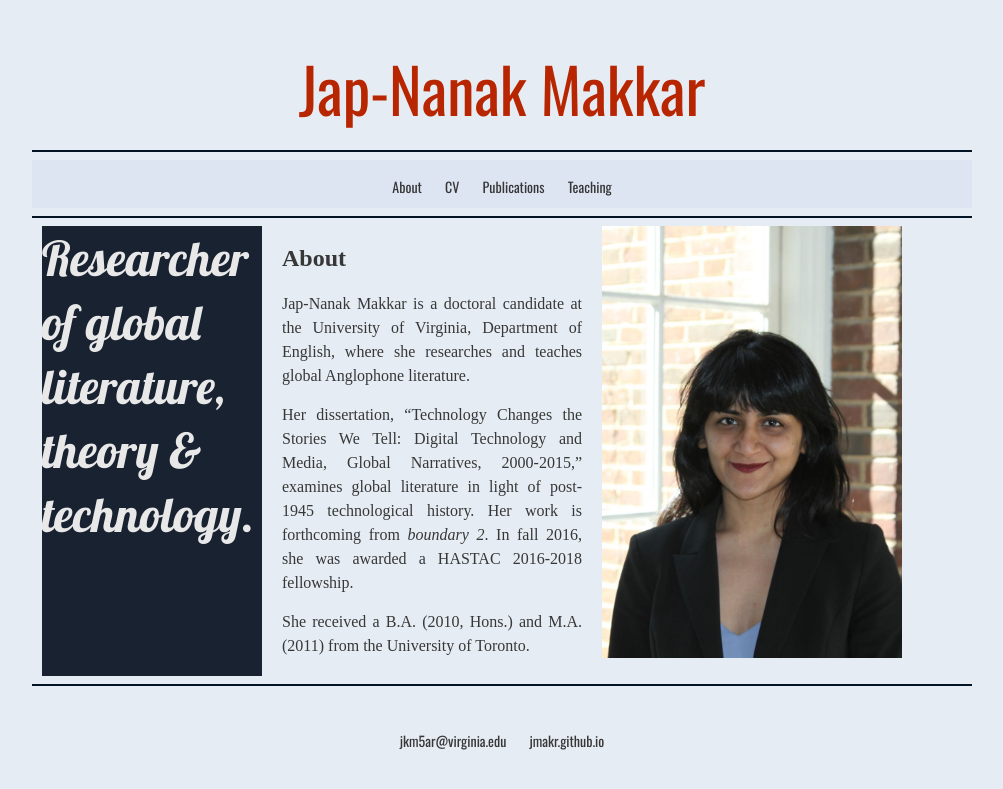
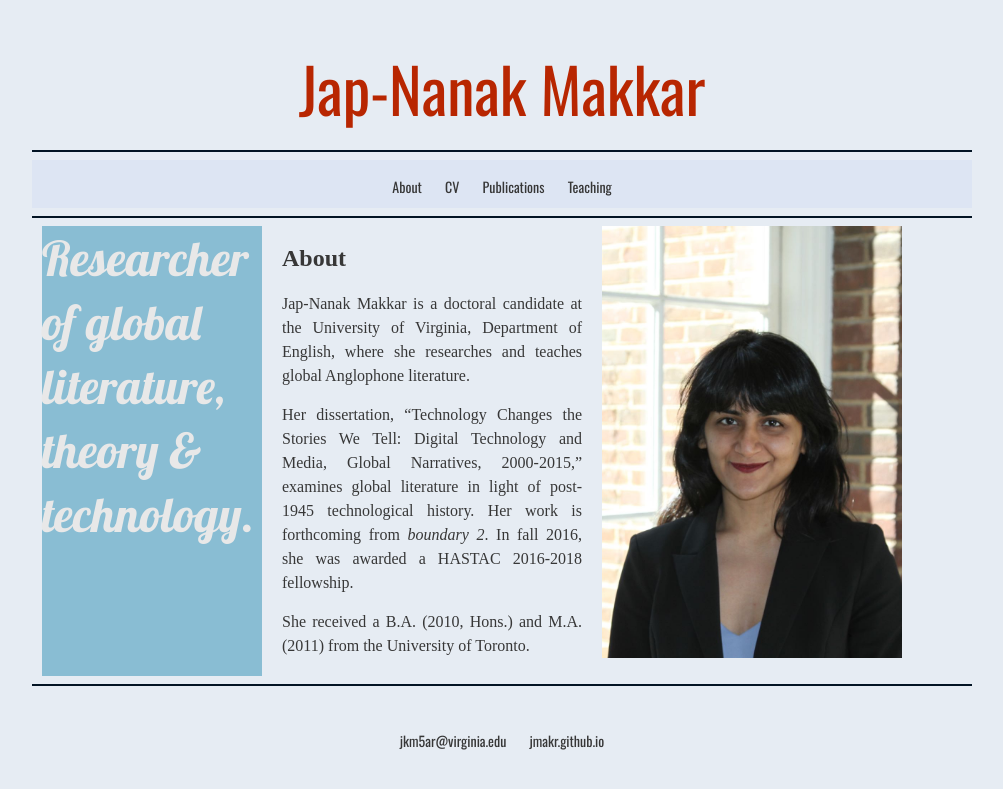
Before and after one commit to jmakr/jmakr.github.io, a Jekyll site: the page built from index.html, in a window 1280 px wide. Shown: the top 789 px of the page, without its empty margins (138-1141 px from the left). Built offline with Jekyll 4.4.1, drawn with Linux system fonts in a browser that asks for light colours; some web fonts are replaced.

Commit message:
Update main.css

```diff
--- a/css/main.css
+++ b/css/main.css
@@ -225,7 +225,7 @@ p2 {
 
 .p3box{
 height:450px;
-background-color: #192231; /* evening sky */
+background-color: #89bdd3; /* water blue */
 }
 
 p3 {
```
